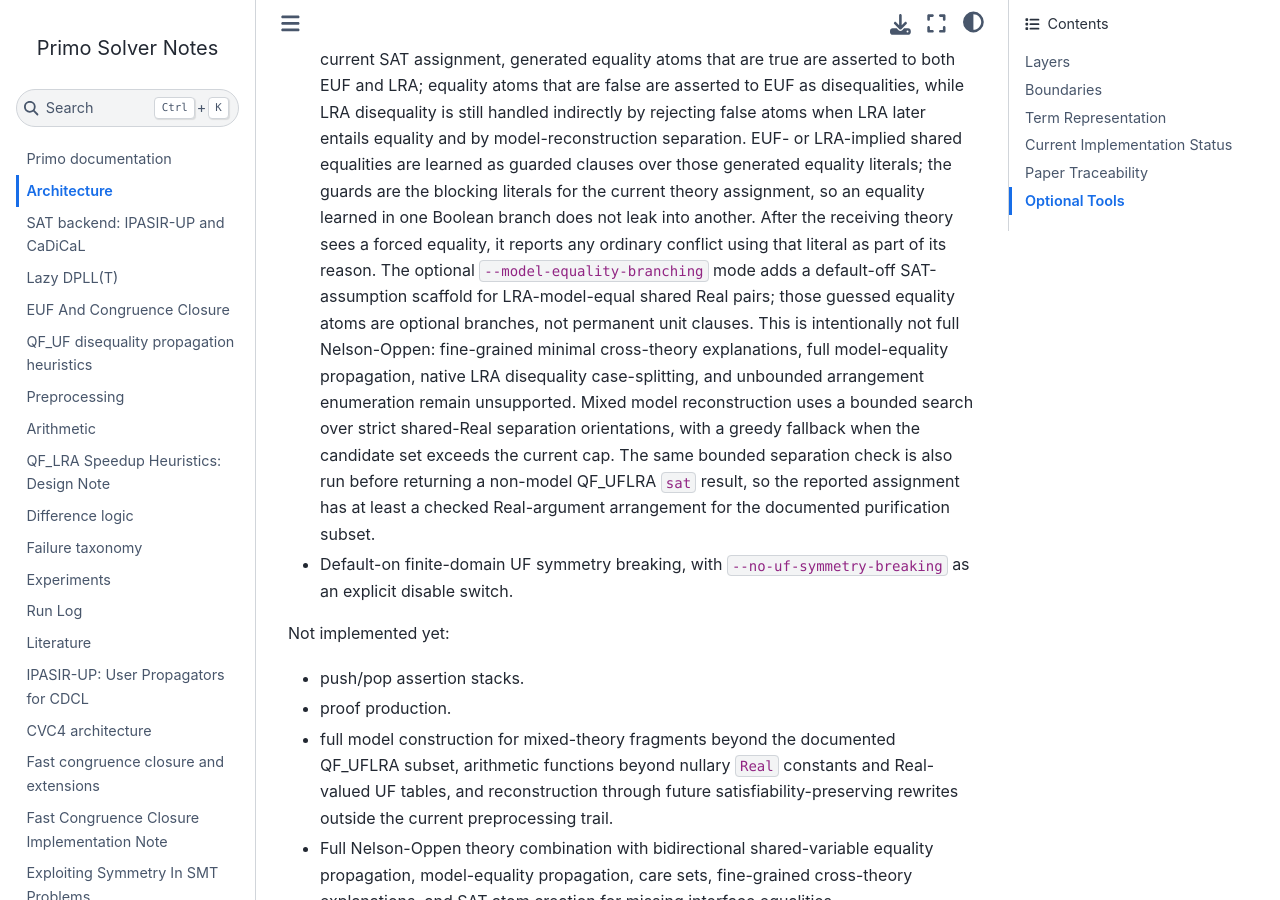
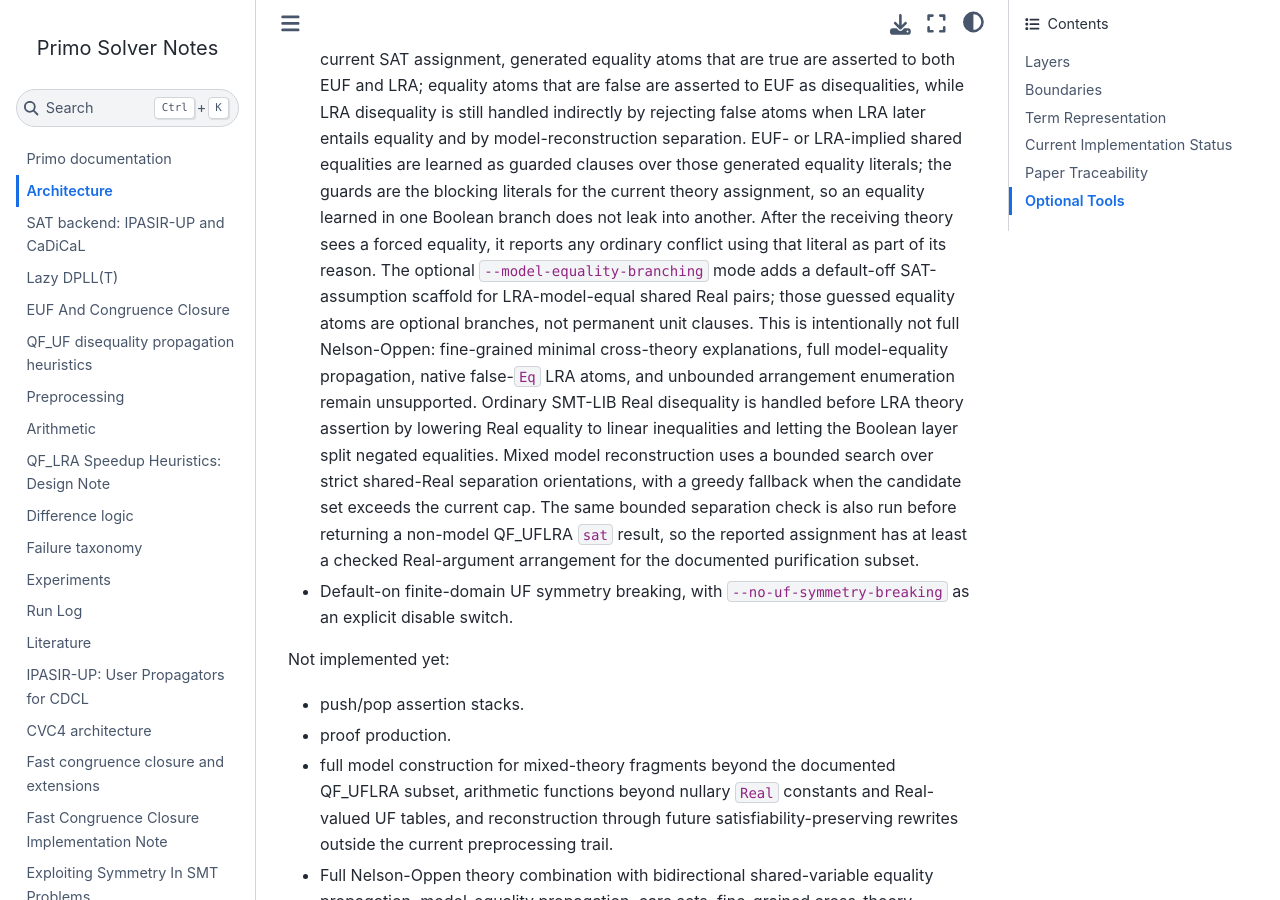
Before and after one commit to primo-solver/primo, a Jupyter Book: the page built from docs/architecture.md, in a window 1280 px wide and 900 px high, scrolled down 6458 px. Built offline with Jupyter Book 1.0.4 settings and Sphinx 7.4.7 and the Sphinx Book theme 1.1.4, drawn with Linux system fonts in a browser that asks for light colours.

Commit message:
Document lowered mixed Real disequality handling

```diff
--- a/docs/architecture.md
+++ b/docs/architecture.md
@@ -229,13 +229,15 @@ Implemented now:
   pairs; those guessed equality atoms are optional branches, not permanent unit
   clauses. This is intentionally not full Nelson-Oppen: fine-grained minimal
   cross-theory explanations, full model-equality propagation,
-  native LRA disequality case-splitting, and unbounded arrangement
-  enumeration remain unsupported. Mixed model reconstruction uses a bounded
-  search over strict shared-Real separation orientations, with a greedy fallback
-  when the candidate set exceeds the current cap. The same bounded separation
-  check is also run before returning a non-model QF_UFLRA `sat` result, so the
-  reported assignment has at least a checked Real-argument arrangement for the
-  documented purification subset.
+  native false-`Eq` LRA atoms, and unbounded arrangement enumeration remain
+  unsupported. Ordinary SMT-LIB Real disequality is handled before LRA theory
+  assertion by lowering Real equality to linear inequalities and letting the
+  Boolean layer split negated equalities. Mixed model reconstruction uses a
+  bounded search over strict shared-Real separation orientations, with a greedy
+  fallback when the candidate set exceeds the current cap. The same bounded
+  separation check is also run before returning a non-model QF_UFLRA `sat`
+  result, so the reported assignment has at least a checked Real-argument
+  arrangement for the documented purification subset.
 - Default-on finite-domain UF symmetry breaking, with
   `--no-uf-symmetry-breaking` as an explicit disable switch.
 
```
Also changed, not shown: docs/debugging.md (+3 -1 lines), docs/papers/nelson-oppen-closure-methods.md (+7 -4 lines), 1 other file.
